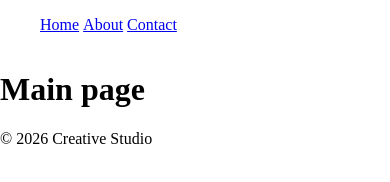
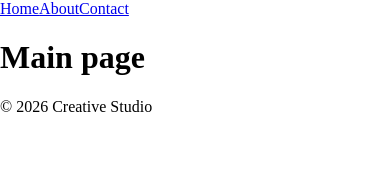
Before and after one commit to Tom-Par/creative-studio, a plain HTML site: page index.html in a window 390 px wide. Drawn offline with Linux system fonts and the light colour scheme.

Commit message:
Refactor CSS for navigation: streamline styles and ensure proper layout

```diff
--- a/assets/css/styles.css
+++ b/assets/css/styles.css
@@ -3,11 +3,10 @@ body {
 }
 
 nav ul {
+    display: flex;
     list-style: none;
-}
-
-li {
-    display:inline-block
+    margin: 0;
+    padding: 0;
 }
 
 nav {
@@ -16,3 +15,9 @@ nav {
     flex-direction: row;
     flex-wrap: wrap;
 }
+
+@media (max-width:700px) {
+    nav {
+        flex-direction: column;
+    }
+}
```
